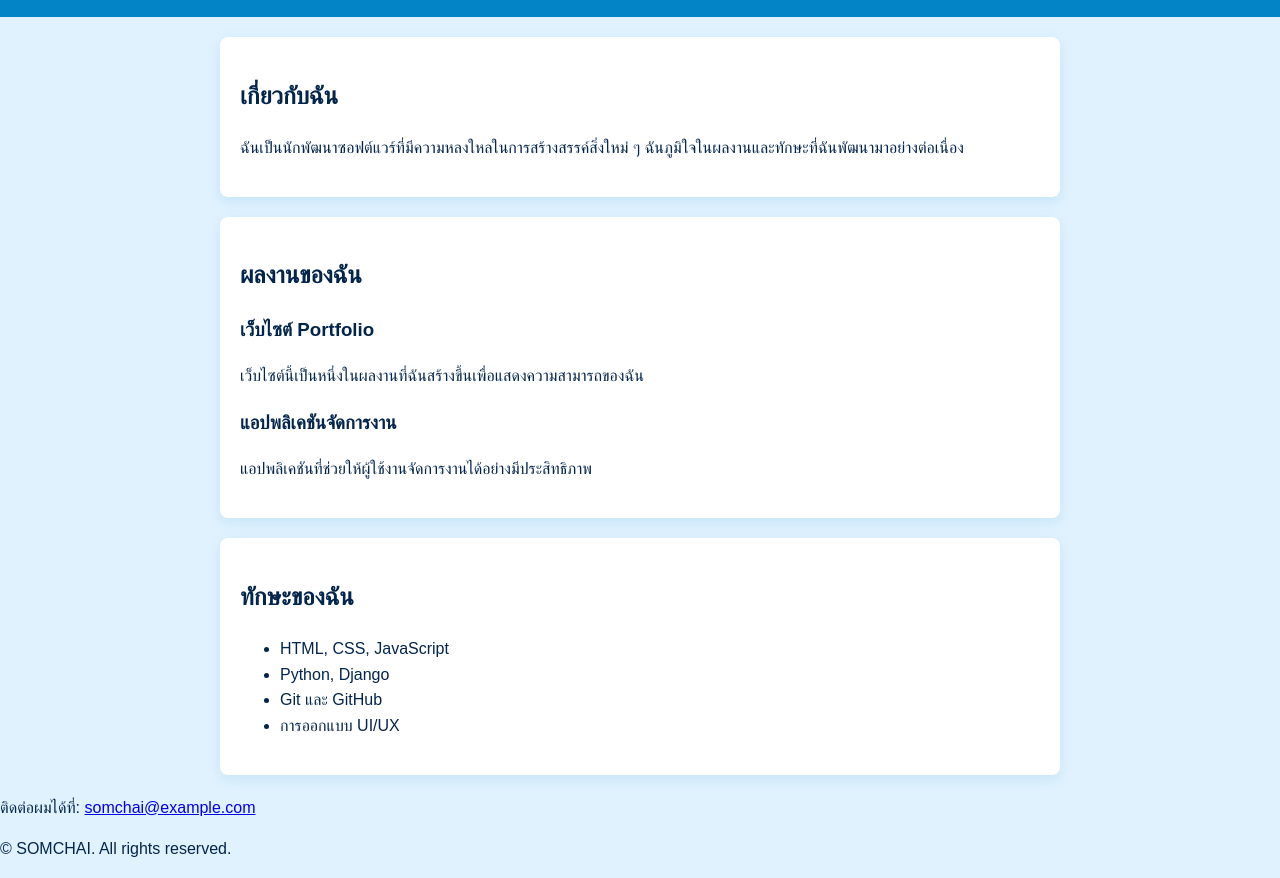
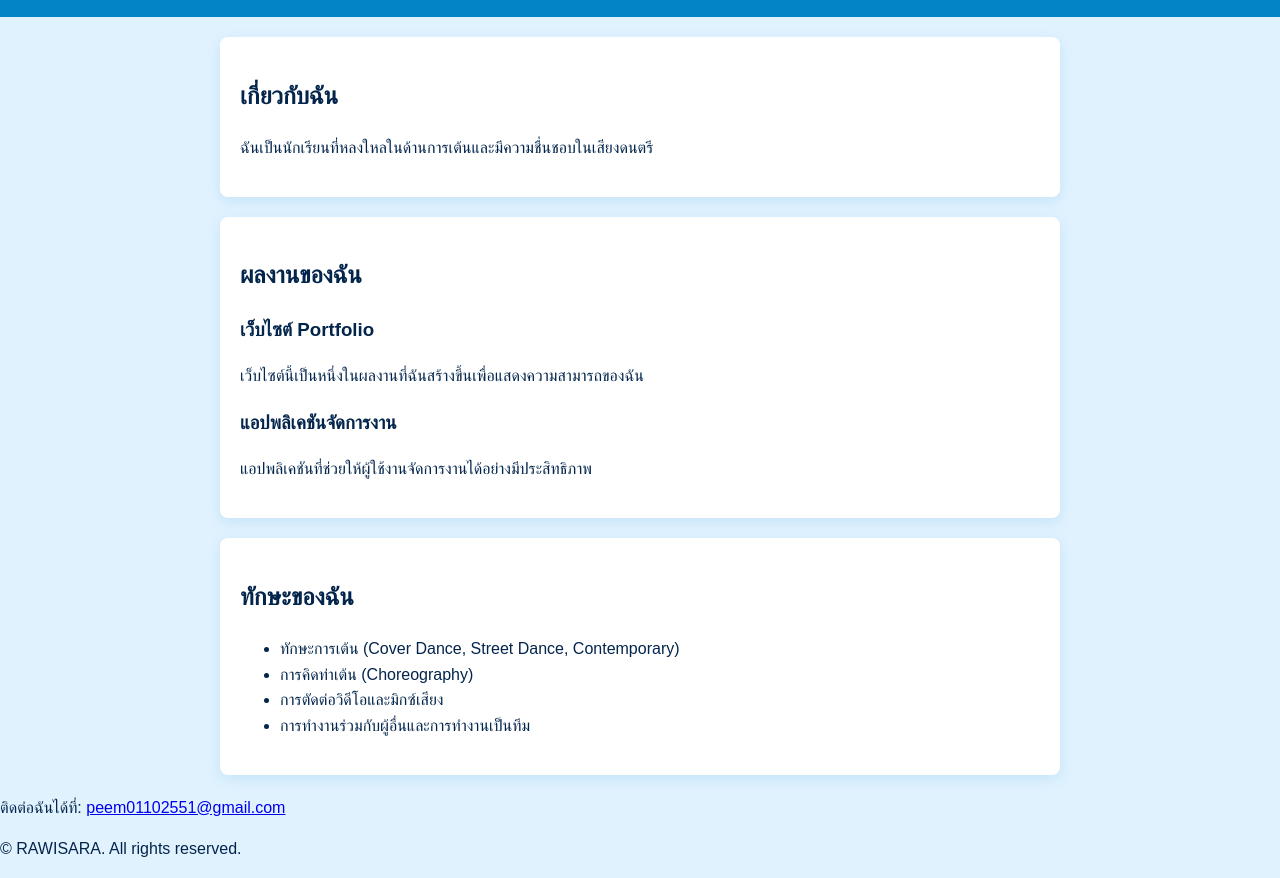
Before and after one commit to rawisssss/rawisssss.github.io, a plain HTML site: page index.html in a window 1280 px wide. Shown: the part 105-983 px from the top of the page. Drawn offline with Linux system fonts and the light colour scheme.

Commit message:
Update index.html

```diff
--- a/index.html
+++ b/index.html
@@ -18,7 +18,7 @@
     <!-- ส่วนเกี่ยวกับตัวเอง -->
     <section id="about">
         <h2>เกี่ยวกับฉัน</h2>
-        <p>ฉันเป็นนักพัฒนาซอฟต์แวร์ที่มีความหลงใหลในการสร้างสรรค์สิ่งใหม่ ๆ ฉันภูมิใจในผลงานและทักษะที่ฉันพัฒนามาอย่างต่อเนื่อง</p>
+        <p>ฉันเป็นนักเรียนที่หลงใหลในด้านการเต้นและมีความชื่นชอบในเสียงดนตรี</p>
     </section>
 
     <!-- ส่วนแสดงผลงาน -->
@@ -40,19 +40,19 @@
     <section id="skills">
         <h2>ทักษะของฉัน</h2>
         <ul>
-            <li>HTML, CSS, JavaScript</li>
-            <li>Python, Django</li>
-            <li>Git และ GitHub</li>
-            <li>การออกแบบ UI/UX</li>
+            <li>ทักษะการเต้น (Cover Dance, Street Dance, Contemporary)</li>
+            <li>การคิดท่าเต้น (Choreography)</li>
+            <li>การตัดต่อวิดีโอและมิกซ์เสียง</li>
+            <li>การทำงานร่วมกับผู้อื่นและการทำงานเป็นทีม</li>
         </ul>
     </section>
 
     <!-- ส่วนติดต่อและลิขสิทธิ์ -->
     <footer>
-        <p>ติดต่อผมได้ที่:
-            <a href="mailto:peem01102551@gmail.com">somchai@example.com</a>
+        <p>ติดต่อฉันได้ที่:
+            <a href="mailto:peem01102551@gmail.com">peem01102551@gmail.com</a>
         </p>
-        <p>&copy; <span id="year"></span> SOMCHAI. All rights reserved.</p>
+        <p>&copy; <span id="year"></span> RAWISARA. All rights reserved.</p>
     </footer>
 
     <!-- ลิงก์ไปยัง JavaScript -->
```
